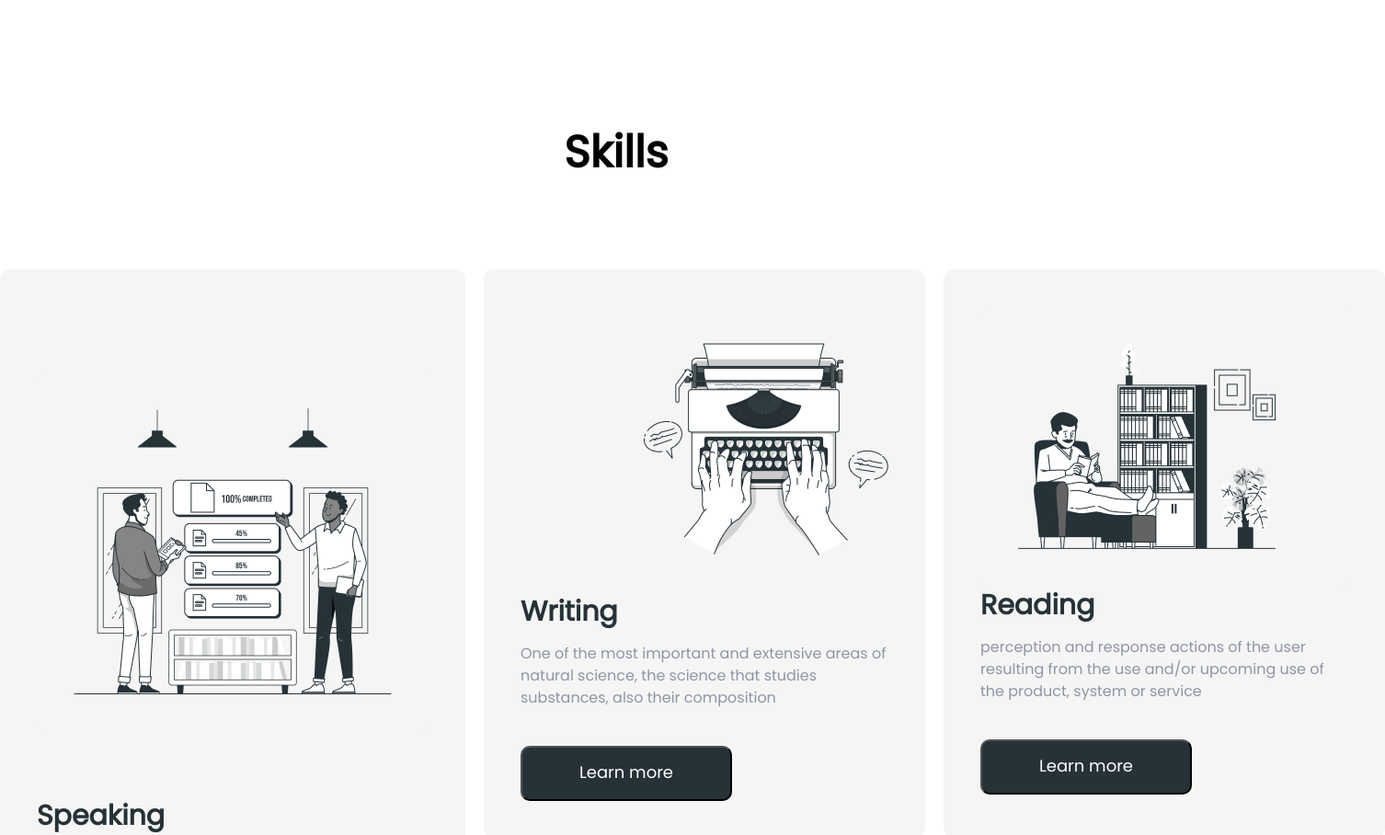
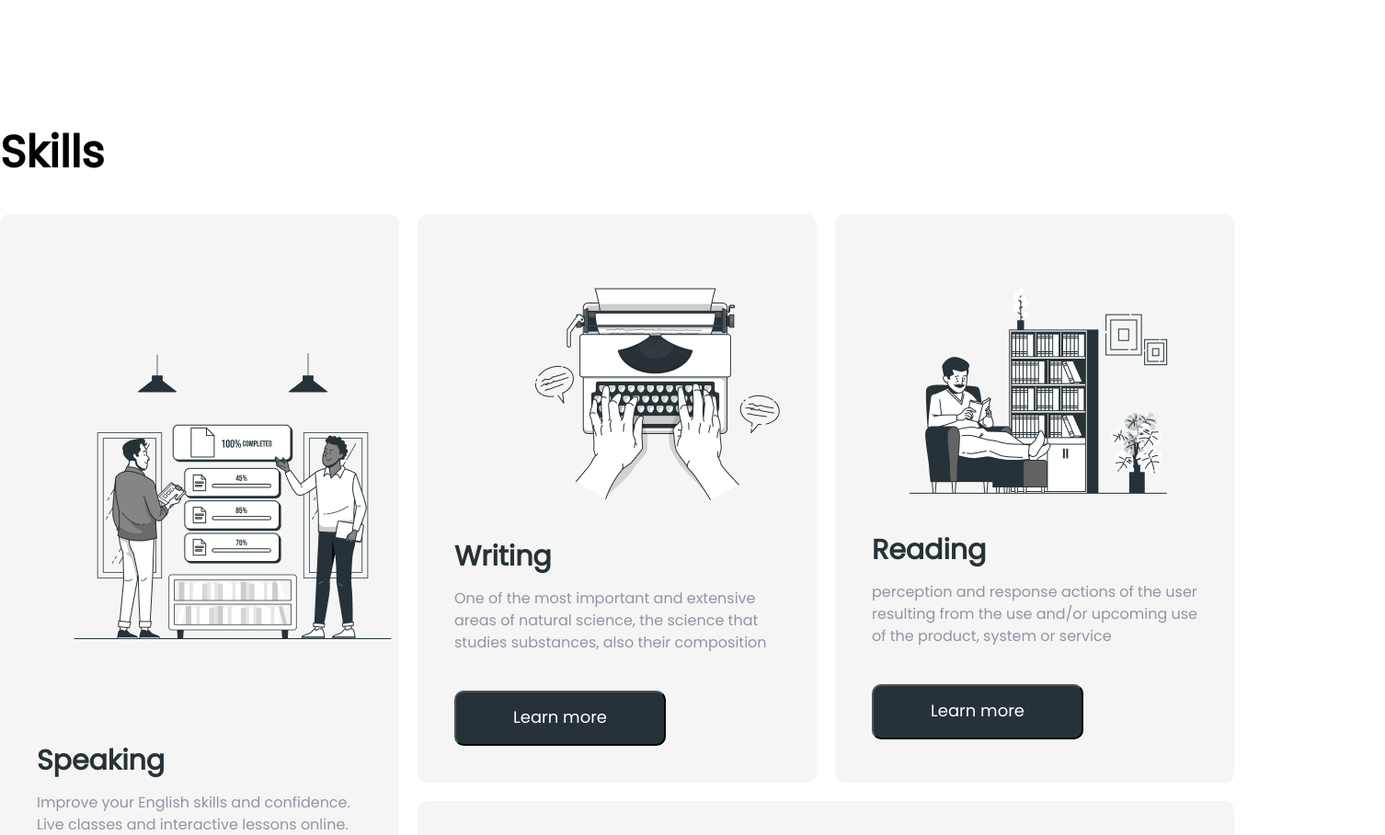
Before and after one commit to Seledkasv/Study_3, a plain HTML site: page index.html in a window 1280 px wide. Shown: the part 840-1748 px from the top of the page at 92% size, 1506 px wide, since content can reach past the window. Drawn offline with Linux system fonts and the light colour scheme.

Commit message:
Update styles.css

```diff
--- a/styles.css
+++ b/styles.css
@@ -137,18 +137,13 @@ main{
 
 /* SKILLS */
 
-.skills h2{
-    text-align: center;
-    margin: 100px 0;
-}
-
 .skills-grid{
     display: grid;
-    grid-template-columns: repeat(3, 1fr);
+    width: 1340px;
+    grid-template-columns: repeat(3, 434px);
     grid-template-rows: repeat(5, 1fr);
     gap: 20px;
-    /* justify-items: stretch;
-    align-items: stretch; */
+    grid-auto-flow: column;
 }
 .skills-grid > div:nth-of-type(1){
     grid-column: 1 / 2;
@@ -178,14 +173,13 @@ main{
     align-items: stretch;
 }
 .skills__img2{
-    margin: 40px 0;
+    padding: 40px 0;
     text-align: right;
 }
 .skills__img1{
     margin: 70px 0;
 }
 .slills-content p{
-    width: 400px;
     font-size: 16px;
     line-height: 24px;
     margin-bottom: 40px;
```
